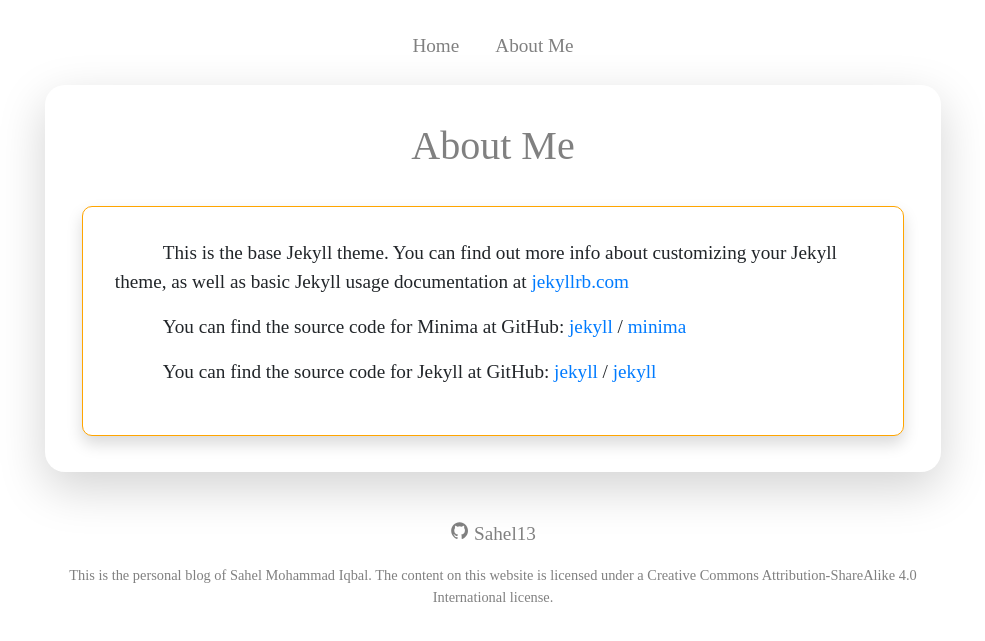
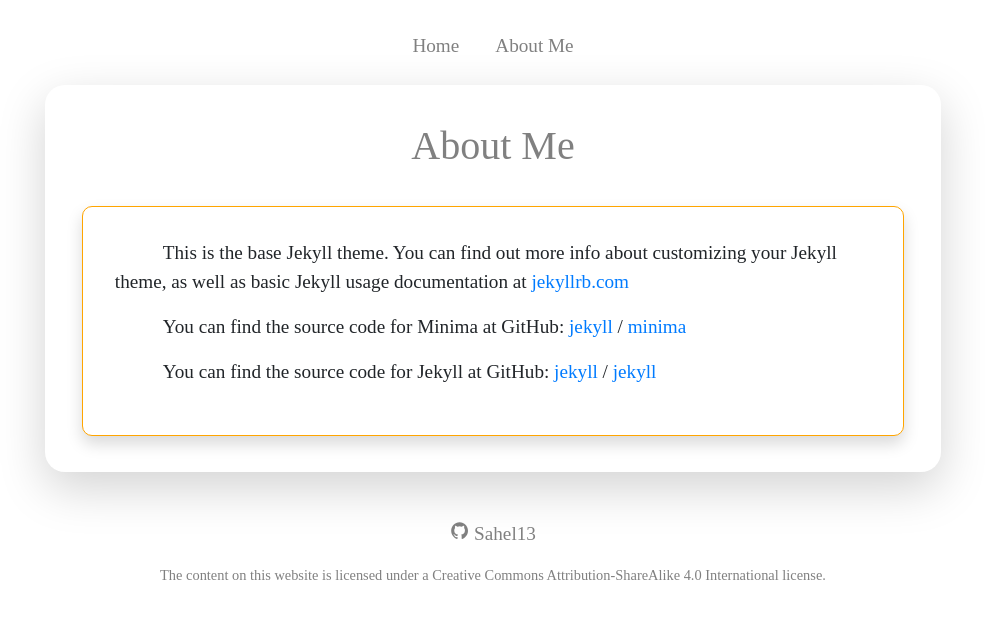
Before and after one commit to Sahel13/TheStudentWatch-Old, a Jekyll site: the page built from about.md, in a window 1280 px wide. Shown: the top 641 px of the page, without its empty margins (147-1132 px from the left). Built offline with Jekyll 4.4.1, drawn with Linux system fonts in a browser that asks for light colours; nearby versions of some CDN libraries; some of the changed lines change nothing that is shown.

Commit message:
Website description and title changed

```diff
--- a/_config.yml
+++ b/_config.yml
@@ -16,7 +16,7 @@
 title: Sahel's Blog
 email: sahelm.iqbal@niser.ac.in
 description: >- # this means to ignore newlines until "baseurl:"
-  This is the personal blog of Sahel Mohammad Iqbal.
+  Blog run by Sahel Mohammad Iqbal.
 baseurl: "" # the subpath of your site, e.g. /blog
 url: "" # the base hostname & protocol for your site, e.g. http://example.com
 twitter_username: jekyllrb
--- a/_includes/footer.html
+++ b/_includes/footer.html
@@ -4,7 +4,7 @@
 				<p><a href="https://github.com/Sahel13"><ion-icon name="logo-github"></ion-icon>  Sahel13</a></p>
 			</div>
 			<div class="row justify-content-center" id="licensing">
-				<p> {{ site.description }} The content on this website is licensed under a <a href="">Creative Commons Attribution-ShareAlike 4.0 International</a> license. </p>
+				<p> The content on this website is licensed under a <a href="">Creative Commons Attribution-ShareAlike 4.0 International</a> license. </p>
 			</div>
 		</div>
 	</footer>
--- a/_includes/header.html
+++ b/_includes/header.html
@@ -4,7 +4,7 @@
 <head>
     <meta charset="utf-8">
     <meta name="viewport" content="width=device-width, initial-scale=1.0, shrink-to-fit=no">
-    <title>{{ page.title }}</title>
+    <title>{{ site.title }} | {{ page.title }}</title>
     <link rel="stylesheet" href="https://stackpath.bootstrapcdn.com/bootstrap/4.4.1/css/bootstrap.min.css">
     <link rel="stylesheet" href="/assets/css/styles.css">
 </head>
```
